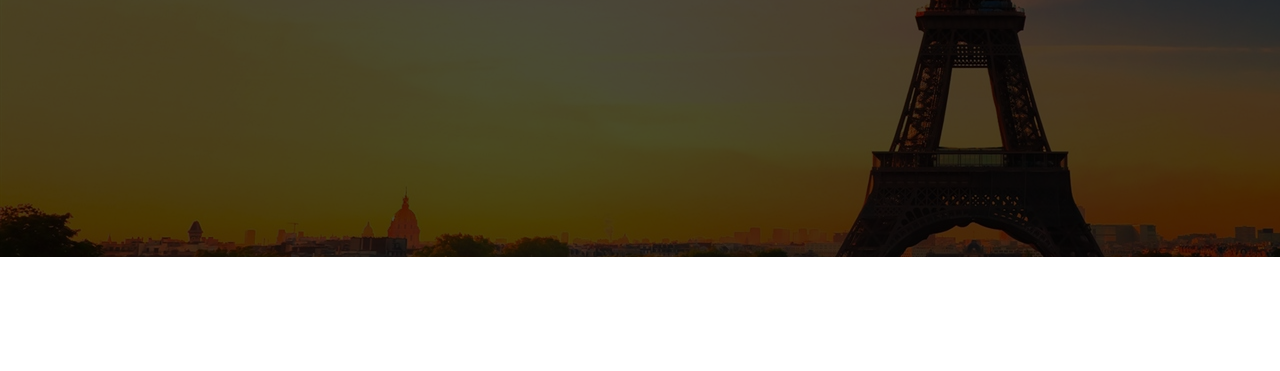
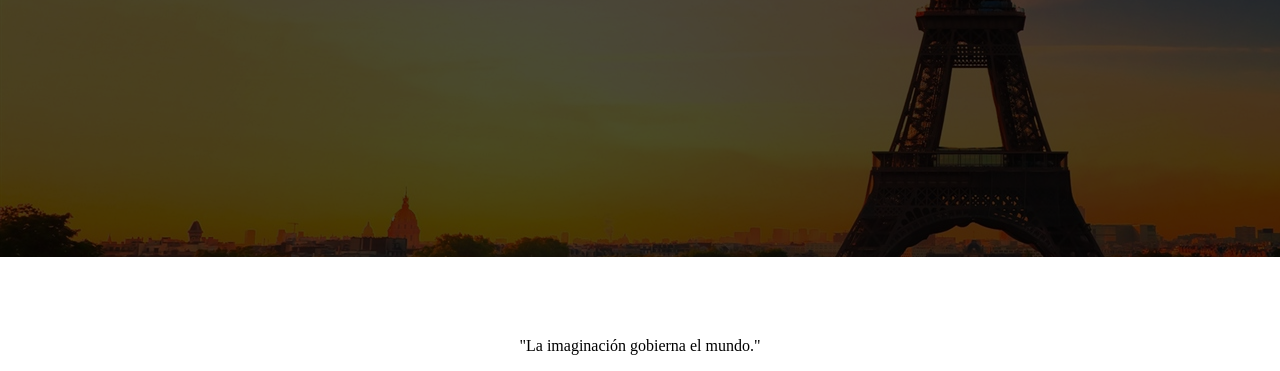
Before and after one commit to rocket-pocket/paginas_web_css, a plain HTML site: page Proyecto web pais/index1.html in a window 1280 px wide. Shown: the part 543-914 px from the top of the page. Drawn offline with Linux system fonts and the light colour scheme; a web font is replaced by a local one.

Commit message:
hecho ya

```diff
--- a/Proyecto web pais/CSS/Style.css
+++ b/Proyecto web pais/CSS/Style.css
@@ -22,6 +22,12 @@ p, a{
 p{
     font-size: 1.5rem;
     font-weight: 100;
+}
+.cita{
+    width: 30%;
+    text-align: center;
+    margin: 0 auto;
+    margin-top: 5rem;
 }
 h1{
     font-family: 'Raleway Dots';
--- a/Proyecto web pais/index1.html
+++ b/Proyecto web pais/index1.html
@@ -32,6 +32,11 @@
     </header>
     <main>
         <section class="ini">
+            <div class="cita">
+                <blockquote>"La imaginación gobierna el mundo."</blockquote>
+                <cite><em>Napoleón Bonaparte</em></cite>
+            </div>
+
             <h2 id=inicio>Inicio</h2>
             <article>
                 <p class="parrafoUno"><strong>Francia</strong> (en francés, France), oficialmente República Francesa (République française), es un país soberano, miembro de la Unión Europea, constituido en Estado social y democrático de derecho y cuya forma de gobierno es la república semipresidencialista.</p>
```
